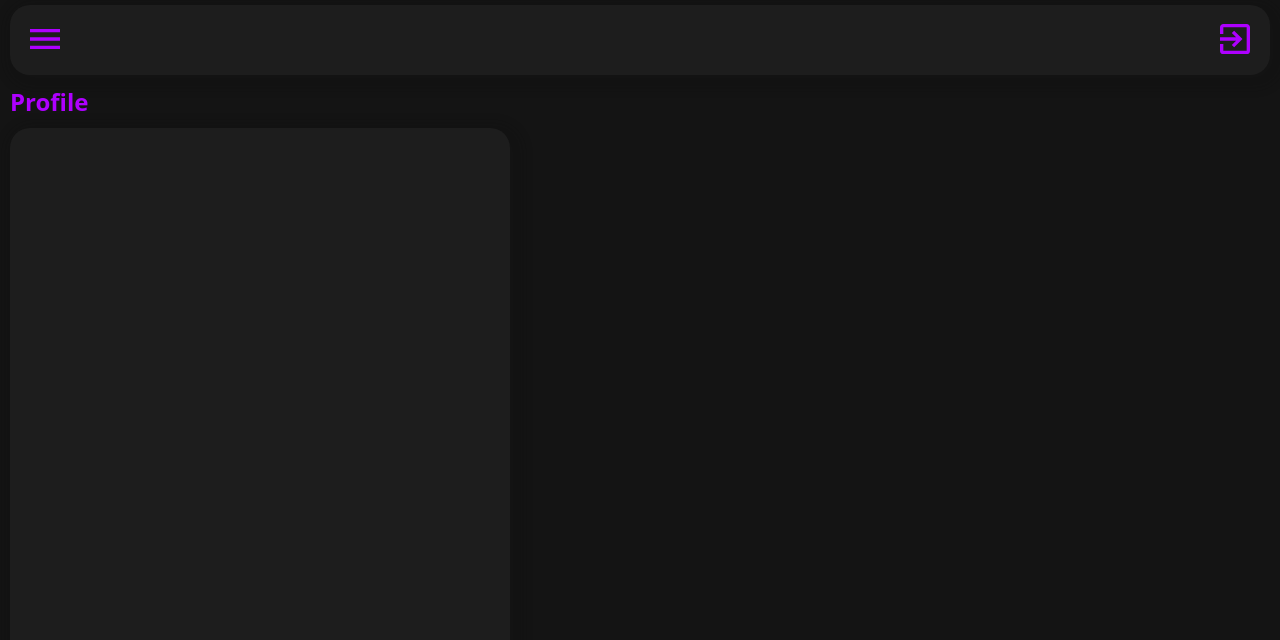
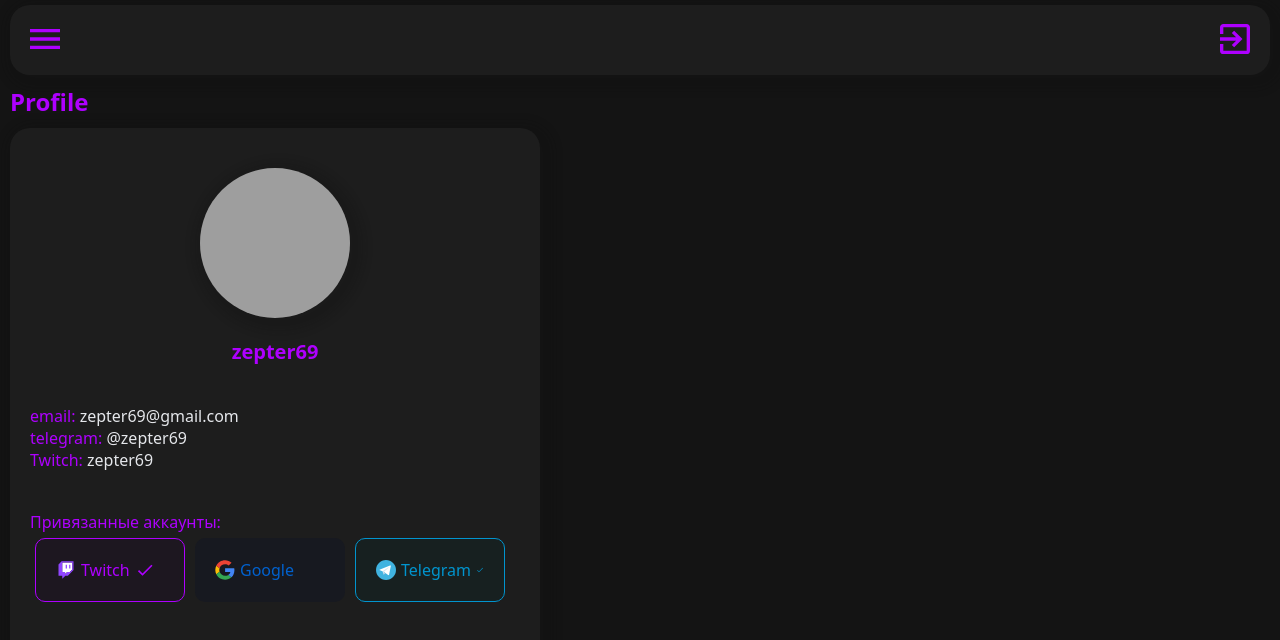
Before and after one commit to zep69/streamers-site, a Nuxt app: page /user/profile in a window 1280 px wide. Shown: the top 640 px of the page. Built offline with nearby package versions, Linux system fonts and the light colour scheme; grey boxes are pictures that could not be loaded.

Commit message:
profile start work

```diff
--- a/app/pages/user/profile/index.vue
+++ b/app/pages/user/profile/index.vue
@@ -3,7 +3,46 @@
         <div>
             <h2>Profile </h2>
             <div class="profile-root--card-profile ">
+                <div style="display: flex; justify-content: center; align-items: center;padding-top: 40px;">
+                    <div class="profile-root--card-profile--avatar"></div>
+                </div>
+                <div style="display: flex; justify-content: center;align-items: center; margin-top: 20px;">
+                    <span class="profile-root--card-profile--name">zepter69</span>
+                </div>
+                <div class="profile-root--card-profile--info">
+                    <div style="color: var(--primary-color);">
+                        email: <span style="color: var(--text-color);">zepter69@gmail.com</span>
+                    </div>
+                    <div style="color: var(--primary-color);">
+                        telegram: <span style="color: var(--text-color);">@zepter69</span>
+                    </div>
+                    <div style="color: var(--primary-color);">
+                        Twitch: <span style="color: var(--text-color);">zepter69</span>
+                    </div>
+                </div>
+                <div style="color: var(--primary-color);padding: 20px;">
+                    Привязанные аккаунты:
+                    <div style="display: flex;justify-content: start; flex-wrap: wrap;">
+                        <div class="integration integration--twitch integration--twitch--active">
+                            <img src="../../../assets/static/twitch-svgrepo-com.svg" height="20" width="20" style="margin-right: 5px;">
+                            Twitch
+                            <BaseIcon style="margin-left: 5px;" icon="mdiCheck"/>
+                        </div>
+                        <!-- <div class="integration integration--kick">
+                            Kick
+                        </div> -->
 
+                        <div class="integration integration--google">
+                            <img src="../../../assets/static/google-color-svgrepo-com.svg" height="20" width="20" style="margin-right: 5px;">
+                            Google
+                        </div>
+                        <div class="integration integration--telegram integration--telegram--active">
+                            <img src="../../../assets/static/telegram-svgrepo-com.svg" height="20" width="20" style="margin-right: 5px;">
+                            Telegram
+                            <BaseIcon style="margin-left: 5px;" icon="mdiCheck"/>
+                        </div>
+                    </div>
+                </div>
             </div>
         </div>
 
@@ -15,18 +54,84 @@
 </script>
 
 <style scoped lang="scss">
+.integration {
+    margin: 5px;
+    padding: 20px;
+    width: 150px;
+    border-radius: 10px;
+    display: flex;
+    align-items: center;
+    transition: 500ms;
+    &--twitch {
+        background-color: rgb(29, 23, 32);
+        &:hover {
+         background-color: rgb(45, 35, 50);
+         cursor: pointer;
+        }
+        &--active {
+            border: thin solid var(--primary-color);
+        }
+    }
+    &--kick {
+        color: rgb(1, 206, 1);
+        background-color: rgb(23, 32, 23);
+        &:hover {
+         background-color: rgb(35, 50, 35);
+         cursor: pointer;
+        }
+    }
+    &--google {
+        color: rgb(1, 97, 206);
+        background-color: rgb(23, 25, 32);
+        &:hover {
+            background-color: rgb(35, 40, 55);
+            cursor: pointer;
+        }
+    }
+    &--telegram {
+        color: rgb(1, 148, 206);
+        background-color: rgb(23, 32, 32);
+        &:hover {
+            background-color: rgb(35, 44, 50);
+            cursor: pointer;
+        }
+        &--active {
+            border: thin solid rgb(1, 148, 206);
+        }
+    }
+}
 .profile-root {
     padding: 10px;
     display: flex;
+
     &--card-profile {
         margin-top: 10px;
         height: 600px;
-        width: 500px;
+        width: 530px;
         border-radius: 20px;
         background-color: var(--bg-color-secondary);
         -webkit-box-shadow: 4px 4px 10px 10px rgba(13, 13, 13, 0.2);
         -moz-box-shadow: 4px 4px 10px 10px rgba(13, 13, 13, 0.2);
         box-shadow: 4px 4px 10px 10px rgba(13, 13, 13, 0.2);
+        &--avatar {
+            height: 150px;
+            width: 150px;
+            border-radius: 50%;
+            background-image: url('https://s3.twcstorage.ru/cd58536-mhand-bucket/crm/22-223863_no-avatar-png-circle-transparent-png.png');
+            background-size: contain;
+             -webkit-box-shadow: 4px 4px 10px 10px rgba(13, 13, 13, 0.2);
+             -moz-box-shadow: 4px 4px 10px 10px rgba(13, 13, 13, 0.2);
+             box-shadow: 4px 4px 10px 10px rgba(13, 13, 13, 0.2);
+        }
+        &--name {
+            font-size: 20px;
+            font-weight: bold;
+            color: var(--primary-color);
+        }
+        &--info {
+            margin-top: 20px;
+            padding: 20px;
+        }
     }
 }
 </style>
```
Also changed, not shown: app/assets/static/google-color-svgrepo-com.svg (added), app/assets/static/telegram-svgrepo-com.svg (added).
